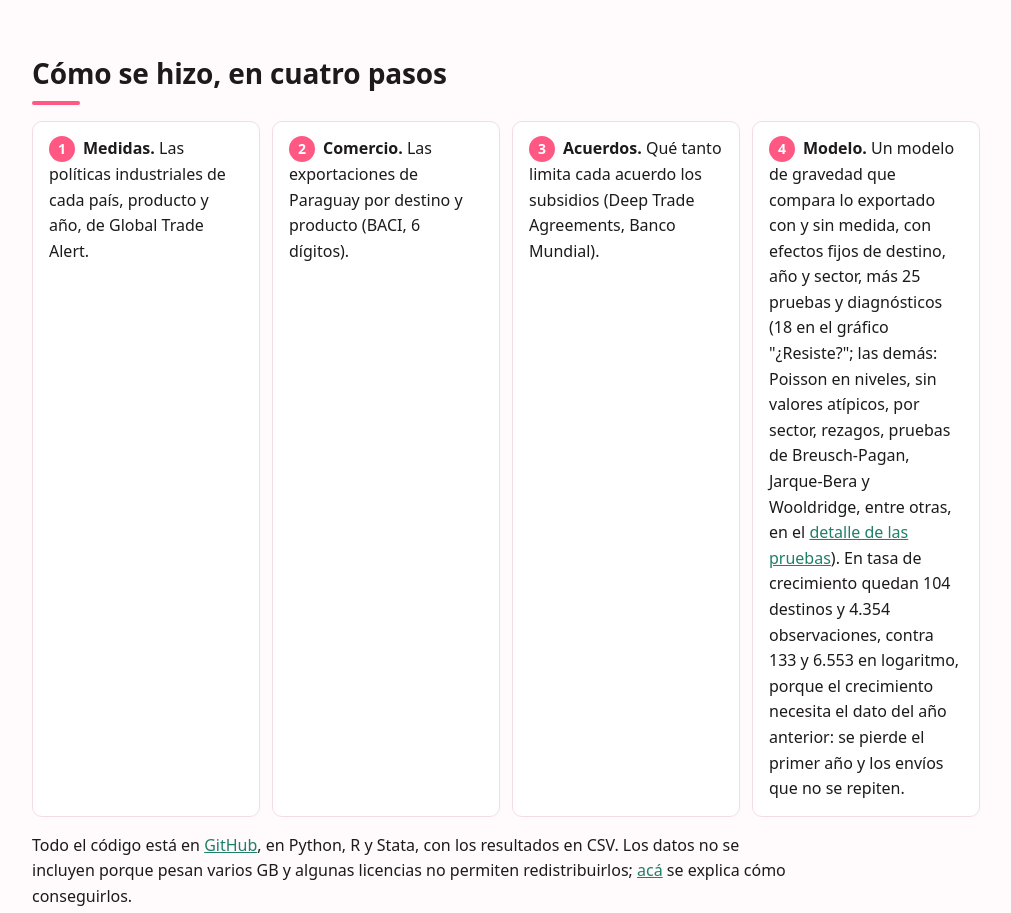
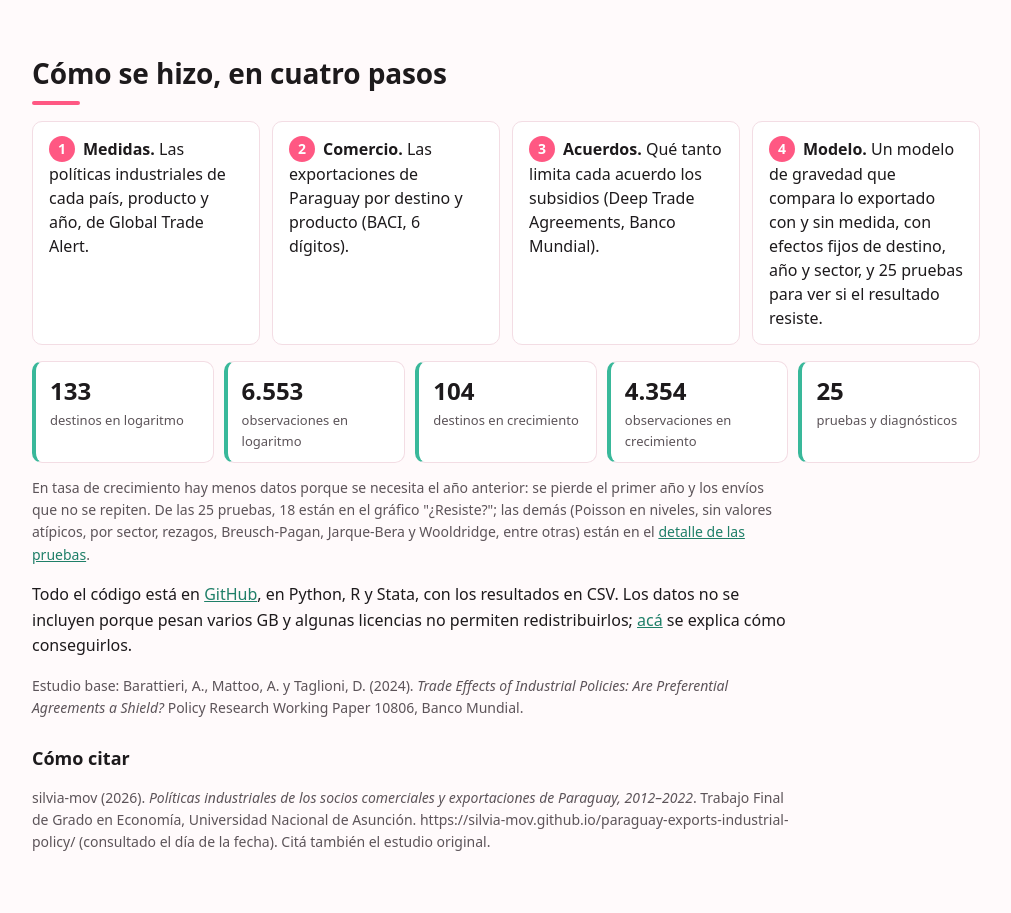
Before and after one commit to silvia-mov/paraguay-exports-industrial-policy, a plain HTML site: page docs/index.html in a window 1280 px wide. Shown: the part 8000-8913 px from the top of the page, without its empty margins (134-1145 px from the left). Drawn offline with Linux system fonts and the light colour scheme.

Commit message:
Cómo se hizo: pasos parejos y la muestra en tarjetas

```diff
--- a/docs/index.html
+++ b/docs/index.html
@@ -95,7 +95,11 @@ th { color: var(--text2); font-weight: 600; }
 tr.igual td { background: color-mix(in srgb, var(--s1) 14%, transparent); }
 .tw { overflow-x: auto; }
 .steps { counter-reset: s; list-style: none; padding: 0; display: grid; grid-template-columns: repeat(auto-fit, minmax(220px, 1fr)); gap: 12px; }
-.steps li { counter-increment: s; background: var(--panel); border: 1px solid var(--line); border-radius: 10px; padding: 14px 16px; }
+.steps li { counter-increment: s; line-height: 1.5; background: var(--panel); border: 1px solid var(--line); border-radius: 10px; padding: 14px 16px; }
+.muestra { display: grid; grid-template-columns: repeat(auto-fit, minmax(130px, 1fr)); gap: 10px; margin: 14px 0 6px; }
+.muestra .m { background: var(--panel); border: 1px solid var(--line); border-left: 4px solid var(--s1); border-radius: 10px; padding: 10px 14px; }
+.muestra .v { font-size: 24px; font-weight: 700; font-variant-numeric: tabular-nums; }
+.muestra .l { font-size: 13px; color: var(--text2); }
 .steps li::before { content: counter(s); display: inline-grid; place-items: center; width: 26px; height: 26px; border-radius: 50%; background: var(--s3); color: #fff; font-weight: 700; font-size: 14px; margin-right: 8px; }
 code { font-family: ui-monospace, SFMono-Regular, Menlo, Consolas, monospace; font-size: 14px; background: var(--code); padding: 1px 5px; border-radius: 4px; }
 footer { margin-top: 56px; padding: 28px 0 48px; border-top: 1px solid var(--line); font-size: 14px; color: var(--text2); }
@@ -311,8 +315,16 @@ footer { margin-top: 56px; padding: 28px 0 48px; border-top: 1px solid var(--lin
       <li><b>Medidas.</b> Las políticas industriales de cada país, producto y año, de Global Trade Alert.</li>
       <li><b>Comercio.</b> Las exportaciones de Paraguay por destino y producto (BACI, 6 dígitos).</li>
       <li><b>Acuerdos.</b> Qué tanto limita cada acuerdo los subsidios (Deep Trade Agreements, Banco Mundial).</li>
-      <li><b>Modelo.</b> Un modelo de gravedad que compara lo exportado con y sin medida, con efectos fijos de destino, año y sector, más 25 pruebas y diagnósticos (18 en el gráfico "¿Resiste?"; las demás: Poisson en niveles, sin valores atípicos, por sector, rezagos, pruebas de Breusch-Pagan, Jarque-Bera y Wooldridge, entre otras, en el <a href="https://github.com/silvia-mov/paraguay-exports-industrial-policy/blob/main/docs/robustez.md">detalle de las pruebas</a>). En tasa de crecimiento quedan 104 destinos y 4.354 observaciones, contra 133 y 6.553 en logaritmo, porque el crecimiento necesita el dato del año anterior: se pierde el primer año y los envíos que no se repiten.</li>
+      <li><b>Modelo.</b> Un modelo de gravedad que compara lo exportado con y sin medida, con efectos fijos de destino, año y sector, y 25 pruebas para ver si el resultado resiste.</li>
     </ol>
+    <div class="muestra">
+      <div class="m"><div class="v">133</div><div class="l">destinos en logaritmo</div></div>
+      <div class="m"><div class="v">6.553</div><div class="l">observaciones en logaritmo</div></div>
+      <div class="m"><div class="v">104</div><div class="l">destinos en crecimiento</div></div>
+      <div class="m"><div class="v">4.354</div><div class="l">observaciones en crecimiento</div></div>
+      <div class="m"><div class="v">25</div><div class="l">pruebas y diagnósticos</div></div>
+    </div>
+    <p class="note">En tasa de crecimiento hay menos datos porque se necesita el año anterior: se pierde el primer año y los envíos que no se repiten. De las 25 pruebas, 18 están en el gráfico "¿Resiste?"; las demás (Poisson en niveles, sin valores atípicos, por sector, rezagos, Breusch-Pagan, Jarque-Bera y Wooldridge, entre otras) están en el <a href="https://github.com/silvia-mov/paraguay-exports-industrial-policy/blob/main/docs/robustez.md">detalle de las pruebas</a>.</p>
     <p>Todo el código está en <a href="https://github.com/silvia-mov/paraguay-exports-industrial-policy">GitHub</a>, en Python, R y Stata, con los resultados en CSV. Los datos no se incluyen porque pesan varios GB y algunas licencias no permiten redistribuirlos; <a href="https://github.com/silvia-mov/paraguay-exports-industrial-policy/blob/main/docs/datos.md">acá</a> se explica cómo conseguirlos.</p>
     <p class="note">Estudio base: Barattieri, A., Mattoo, A. y Taglioni, D. (2024). <em>Trade Effects of Industrial Policies: Are Preferential Agreements a Shield?</em> Policy Research Working Paper 10806, Banco Mundial.</p>
     <h3>Cómo citar</h3>
```
